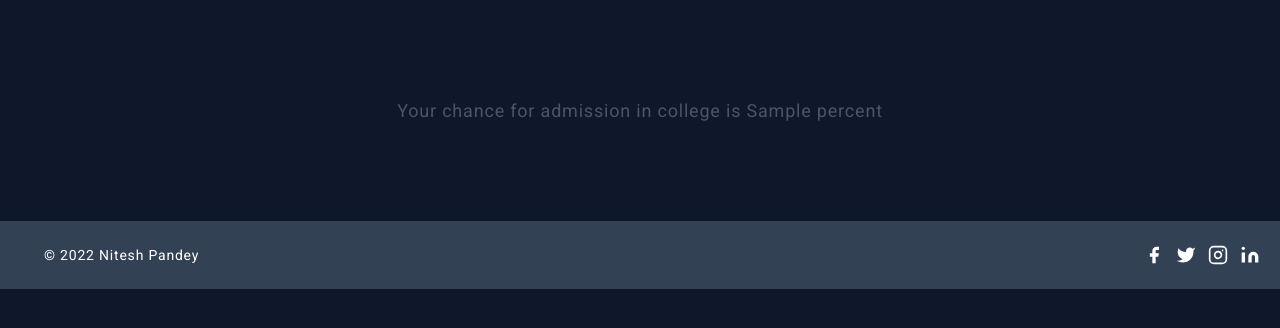
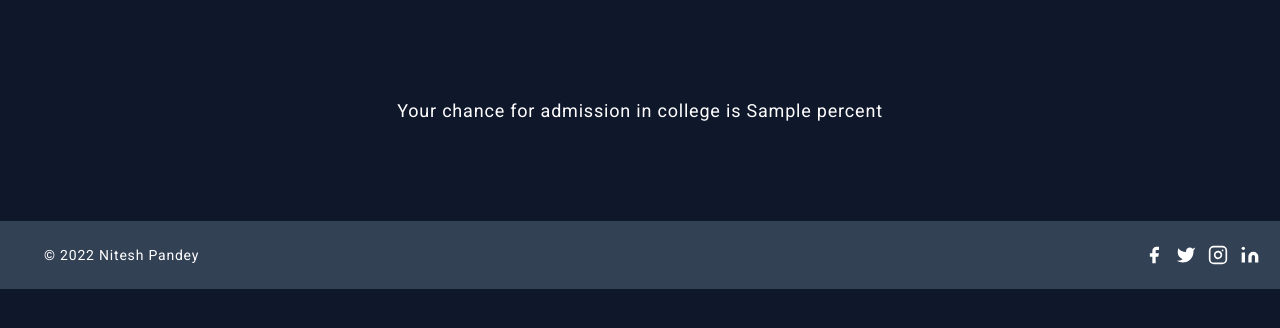
Before and after one commit to niteshpandeyofficial/Admission-Prediction, a Flask app: template templates/pages/result.html in a window 1280 px wide. Shown: the top 328 px of the page. Run offline with Flask 2, Linux system fonts and the light colour scheme; the template is opened without the code that fills it: most values are stand-ins (such as "Sample title", 1, 10 or a date in 2020); some libraries are stand-ins or nearby versions.

Commit message:
Changes in HTML File

```diff
--- a/templates/pages/form.html
+++ b/templates/pages/form.html
@@ -8,6 +8,7 @@
 
 <div class="container my-5 mx-auto text-center bg-slate-900 text-white">
     <form action="/predict" method="POST" class="m-auto w-2/4 text-center">
+        <p>Predict Your chances for Admission</p>
         <label for="gre_score" class="leading-7 text-sm text-white">GRE Score</label>
         <input type="number" step="0.01" id="gre_score" name="gre_score" class="w-full bg-opacity-50 rounded border bg-slate-700 focus:border-indigo-500  focus:ring-2 focus:ring-indigo-200 text-base outline-none  text-center py-1 px-3 leading-8 transition-colors duration-200 ease-in-out" required> <br>
 
--- a/templates/pages/result.html
+++ b/templates/pages/result.html
@@ -9,7 +9,7 @@
 <section class="text-gray-600 body-font dark:bg-slate-700 dark:text-white">
     <div class="container px-5 py-24 mx-auto">
       <div class="xl:w-1/2 lg:w-3/4 w-full mx-auto text-center">
-        <p class="leading-relaxed text-lg">Your chance for admission in college is {{n}} percent</p>
+        <p class="leading-relaxed text-lg text-white">Your chance for admission in college is {{n}} percent</p>
       </div>
     </div>
   </section>
```
